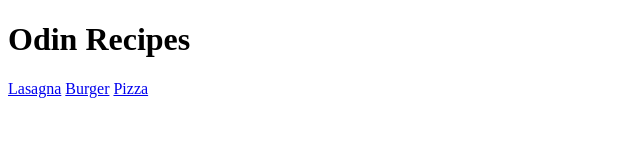
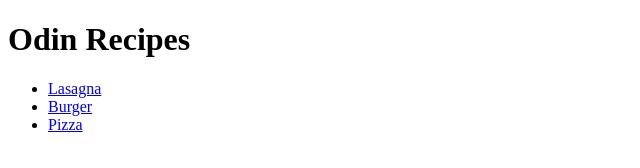
Before and after one commit to khaziro/odin-recipes, a plain HTML site: page index.html in a window 1280 px wide. Shown: the whole page, without its empty margins (0-640 px from the left). Drawn offline with Linux system fonts and the light colour scheme.

Commit message:
Formatted code

```diff
--- a/index.html
+++ b/index.html
@@ -8,8 +8,10 @@
   </head>
   <body>
     <h1>Odin Recipes</h1>
-    <a href="recipes/lasagna.html">Lasagna</a>
-    <a href="recipes/burger.html">Burger</a>
-    <a href="recipes/pizza.html">Pizza</a>
+    <ul>
+      <li><a href="recipes/lasagna.html">Lasagna</a></li>
+      <li><a href="recipes/burger.html">Burger</a></li>
+      <li><a href="recipes/pizza.html">Pizza</a></li>
+    </ul>
   </body>
 </html>
```
